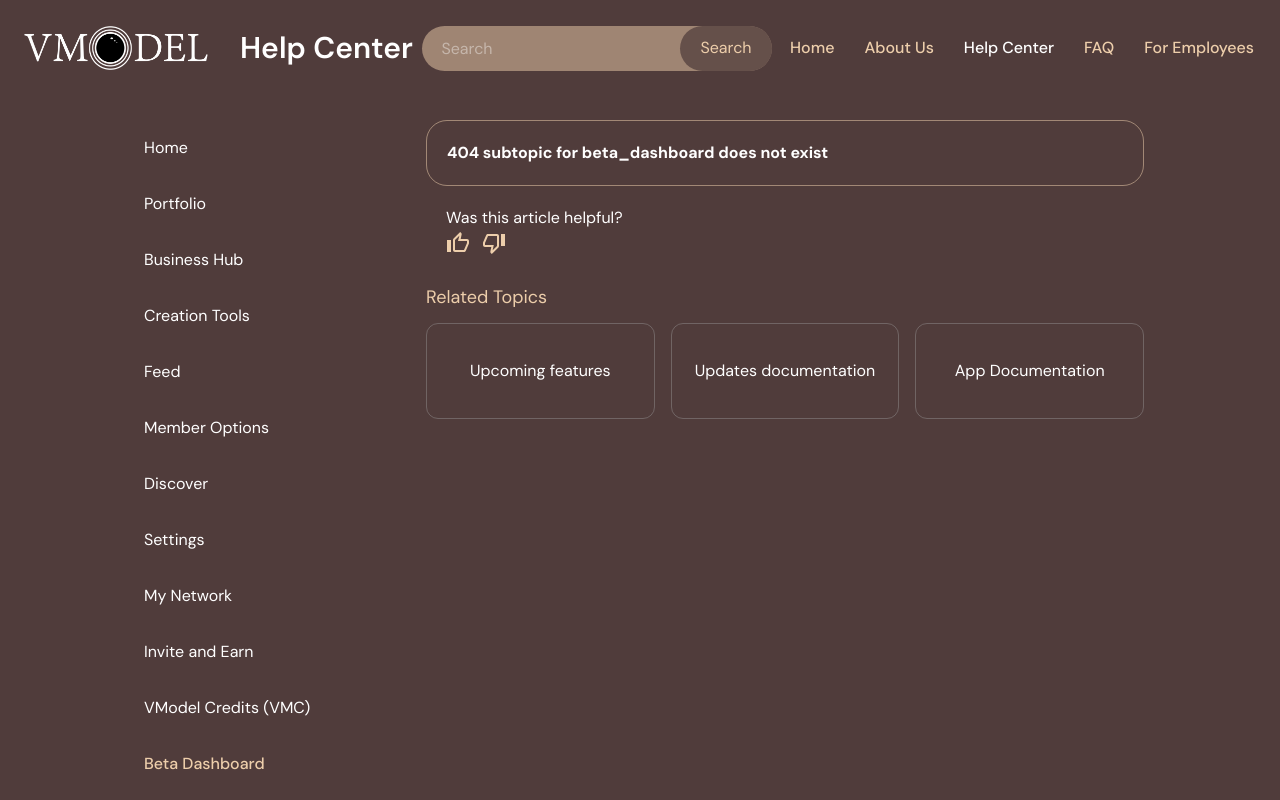
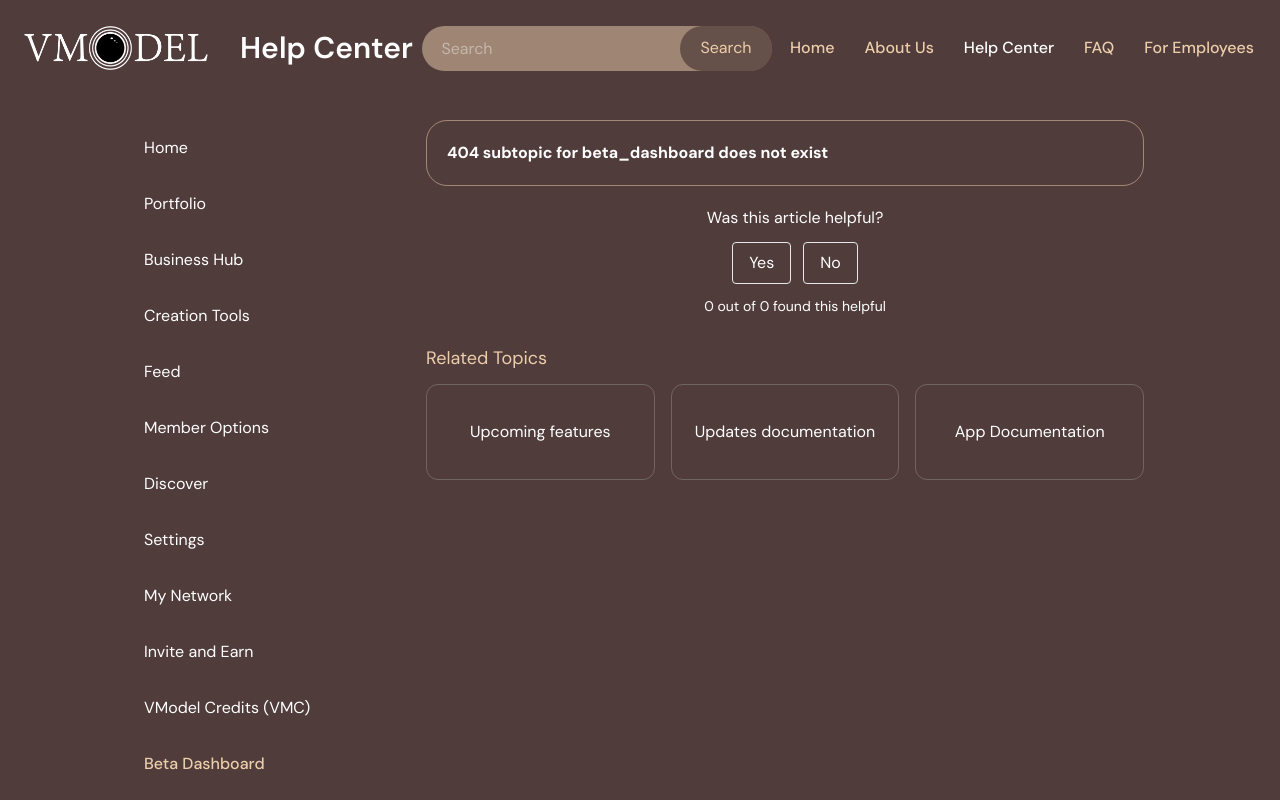
Before and after one commit to shinorspellz/VModelHelpCentre, a Next.js app: page /beta_dashboard/announcements in a window 1280 px wide. Shown: the top 800 px of the page. Built offline with nearby package versions, Linux system fonts and the light colour scheme; a web font is replaced by a local one.

Commit message:
Update new feel feedback

```diff
--- a/components/FeedBack.jsx
+++ b/components/FeedBack.jsx
@@ -1,7 +1,5 @@
 // FeedbackComponent.js
 import { useState, useEffect } from 'react';
-import ThumbUpOutlinedIcon from '@mui/icons-material/ThumbUpOutlined';
-import ThumbDownAltOutlinedIcon from '@mui/icons-material/ThumbDownAltOutlined';
 
 function FeedbackComponent({ articleId }) {
   const [feedback, setFeedback] = useState(localStorage.getItem(`feedback_${articleId}`) || null);
@@ -16,20 +14,21 @@
   };
 
   return (
-    <div>
-      <p>Was this article helpful?</p>
+    <div className="text-center">
+      <p className='mb-3'>Was this article helpful?</p>
       <button
-        className={`mr-3 ${feedback === 'thumbsUp' ? 'selected' : ''}`}
+        className={`mr-3 border border-solid border-edceab px-4 py-2 rounded text-edceab ${feedback === 'thumbsUp' ? 'bg-[#edceab] text-white' : ''}`}
         onClick={() => setFeedback('thumbsUp')}
       >
-        <ThumbUpOutlinedIcon style={{ color: '#edceab' }} />
+        Yes
       </button>
       <button
-        className={`${feedback === 'thumbsDown' ? 'selected' : ''}`}
+        className={`border border-solid border-edceab px-4 py-2 rounded text-edceab ${feedback === 'thumbsDown' ? 'bg-[#edceab] text-white' : ''}`}
         onClick={() => setFeedback('thumbsDown')}
       >
-        <ThumbDownAltOutlinedIcon style={{ color: '#edceab' }} />
+        No
       </button>
+      <div className='mt-3 text-sm'>0 out of 0 found this helpful</div>
       {/* <button onClick={submitFeedback}>Submit Feedback</button> */}
     </div>
   );
```
